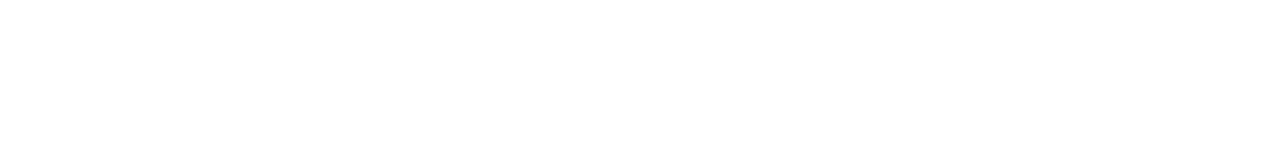
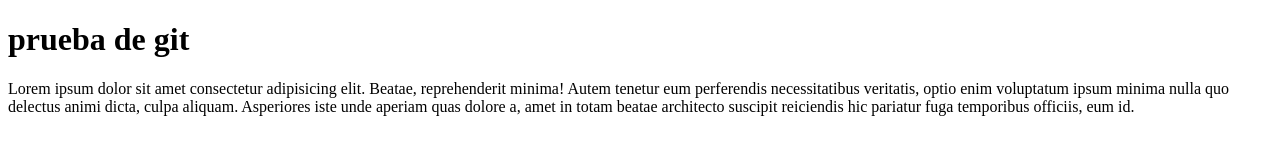
Before and after one commit to ArveJL/practicaGIT, a plain HTML site: page index.html in a window 1280 px wide. Drawn offline with Linux system fonts and the light colour scheme.

Commit message:
se agrego el titulo y el parrafo

```diff
--- a/index.html
+++ b/index.html
@@ -6,6 +6,8 @@
     <title>Document</title>
 </head>
 <body>
+    <h1>prueba de git</h1>
 
+    <p>Lorem ipsum dolor sit amet consectetur adipisicing elit. Beatae, reprehenderit minima! Autem tenetur eum perferendis necessitatibus veritatis, optio enim voluptatum ipsum minima nulla quo delectus animi dicta, culpa aliquam. Asperiores iste unde aperiam quas dolore a, amet in totam beatae architecto suscipit reiciendis hic pariatur fuga temporibus officiis, eum id.</p>
 </body>
 </html>
```
